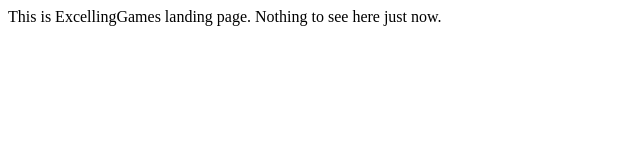
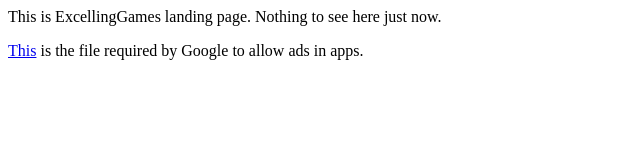
Before and after one commit to ExcellingStar/ExcellingStar, a plain HTML site: page index.html in a window 1280 px wide. Shown: the whole page, without its empty margins (0-640 px from the left). Drawn offline with Linux system fonts and the light colour scheme.

Commit message:
Update index.html

```diff
--- a/index.html
+++ b/index.html
@@ -6,5 +6,6 @@
 </head>
 <body>
   <p>This is ExcellingGames landing page. Nothing to see here just now.</p>
+  <p><a href="/app-ads.txt">This</a> is the file required by Google to allow ads in apps.</p>
 </body>
 </html>
```
